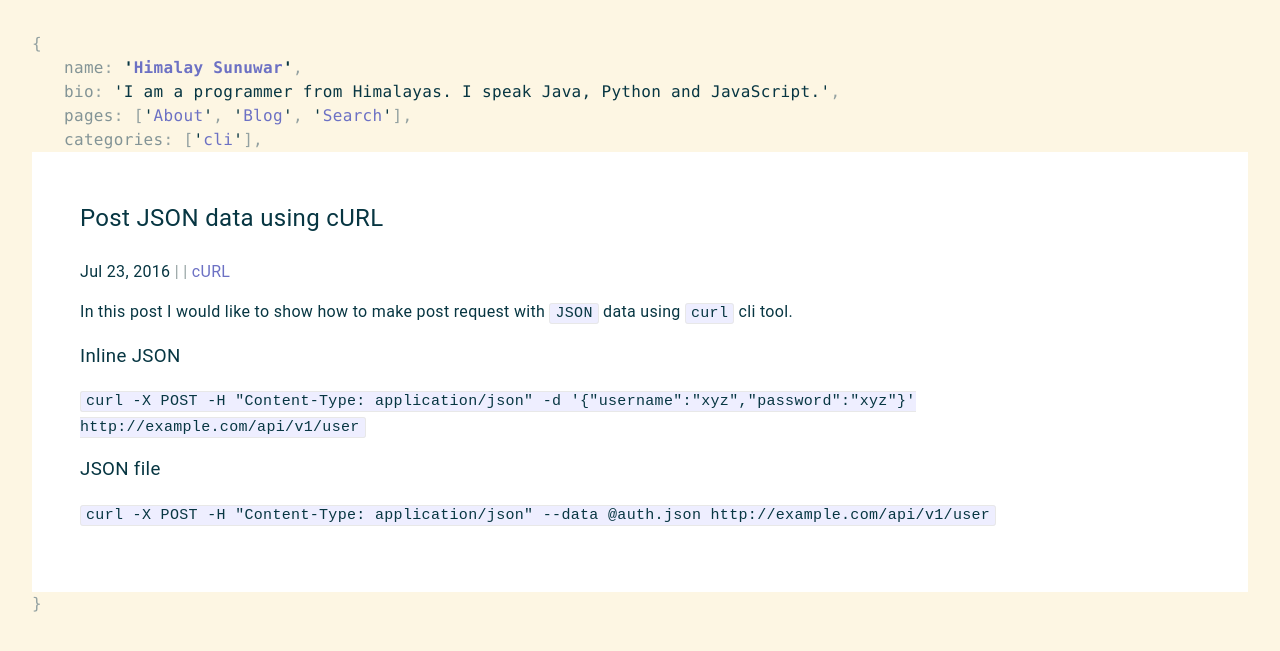
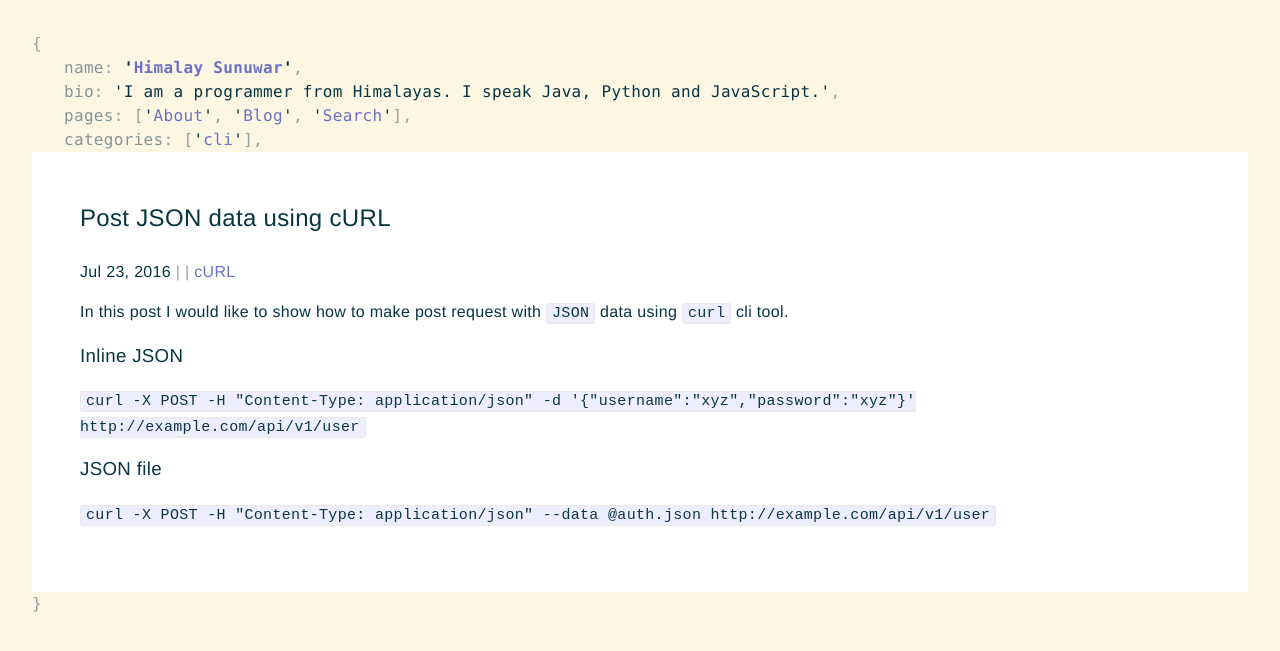
Before and after one commit to himalay/himalay.github.io, a Jekyll site: the page built from _posts/2016-07-23-post-json-data-using-curl.markdown, in a window 1280 px wide. Shown: the top 651 px of the page. Built offline with Jekyll 4.4.1, drawn with Linux system fonts in a browser that asks for light colours.

Commit message:
Update article-font-family

```diff
--- a/css/main.scss
+++ b/css/main.scss
@@ -5,7 +5,7 @@
 
 // Our variables
 $base-font-family: Consolas, Monaco, 'Andale Mono', 'Ubuntu Mono', monospace;
-$article-font-family: Roboto, sans-serif;
+$article-font-family: 'Helvetica Neue', 'Calibri Light', Roboto, sans-serif;
 $base-font-size:   16px;
 $base-font-weight: 400;
 $small-font-size:  $base-font-size * 0.875;
```
